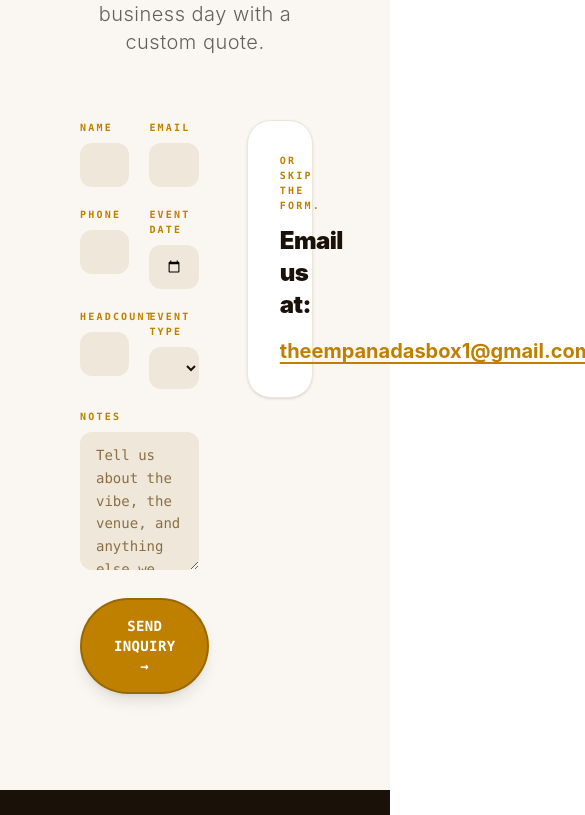
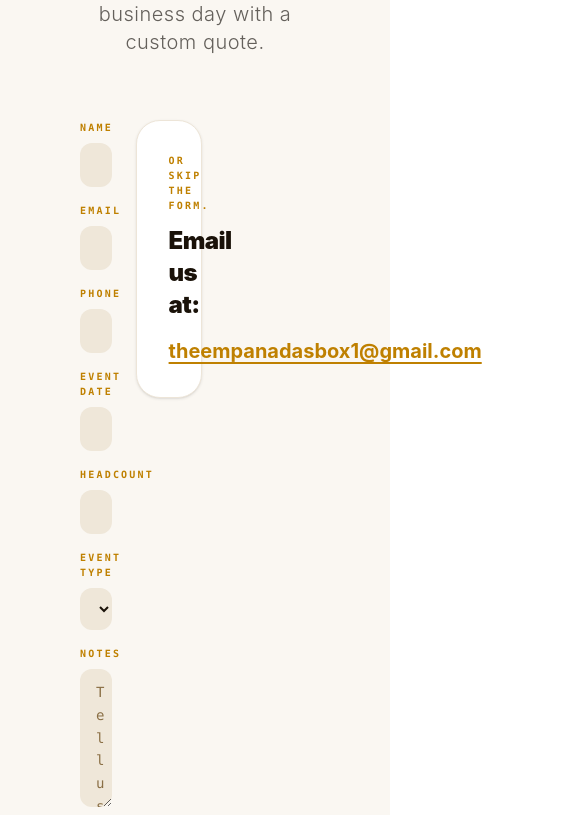
Before and after one commit to Jowohny/TheEmpanadasBox, a React (Vite) app: page /Events in a window 390 px wide. Shown: the part 5251-6066 px from the top of the page, 585 px wide, since content can reach past the window. Built offline with nearby package versions, Linux system fonts and the light colour scheme.

Commit message:
responsive design for inquiry form component

```diff
--- a/src/components/InquiryForm.tsx
+++ b/src/components/InquiryForm.tsx
@@ -27,8 +27,8 @@ const InquiryForm = () => {
 	};
 
 	return (
-		<form onSubmit={handleInquiry} className="col-span-3 flex flex-col gap-5">
-			<div className="grid grid-cols-2 gap-5">
+		<form onSubmit={handleInquiry} className="lg:col-span-3 flex flex-col gap-4 md:gap-5">
+			<div className="grid grid-cols-1 gap-4 md:grid-cols-2 md:gap-5">
 				<label className="flex flex-col">
 					<span className="mb-2 font-mono text-[10px] font-black uppercase tracking-[0.22em] text-[#bf8000]">Name</span>
 					<input
@@ -51,7 +51,7 @@ const InquiryForm = () => {
 				</label>
 			</div>
 
-			<div className="grid grid-cols-2 gap-5">
+			<div className="grid grid-cols-1 gap-4 md:grid-cols-2 md:gap-5">
 				<label className="flex flex-col">
 					<span className="mb-2 font-mono text-[10px] font-black uppercase tracking-[0.22em] text-[#bf8000]">Phone</span>
 					<input
@@ -73,7 +73,7 @@ const InquiryForm = () => {
 				</label>
 			</div>
 
-			<div className="grid grid-cols-2 gap-5">
+			<div className="grid grid-cols-1 gap-4 md:grid-cols-2 md:gap-5">
 				<label className="flex flex-col">
 					<span className="mb-2 font-mono text-[10px] font-black uppercase tracking-[0.22em] text-[#bf8000]">Headcount</span>
 					<input
@@ -112,7 +112,7 @@ const InquiryForm = () => {
 
 			<button
 				type="submit"
-				className="mt-2 self-start rounded-full bg-[#bf8000] px-8 py-4 font-mono text-sm font-semibold uppercase tracking-wide text-white shadow-lg border-2 border-black/20"
+				className="mt-2 w-full self-start rounded-full bg-[#bf8000] px-8 py-4 font-mono text-sm font-semibold uppercase tracking-wide text-white shadow-lg border-2 border-black/20 md:w-auto"
 			>
 				Send Inquiry →
 			</button>
```
